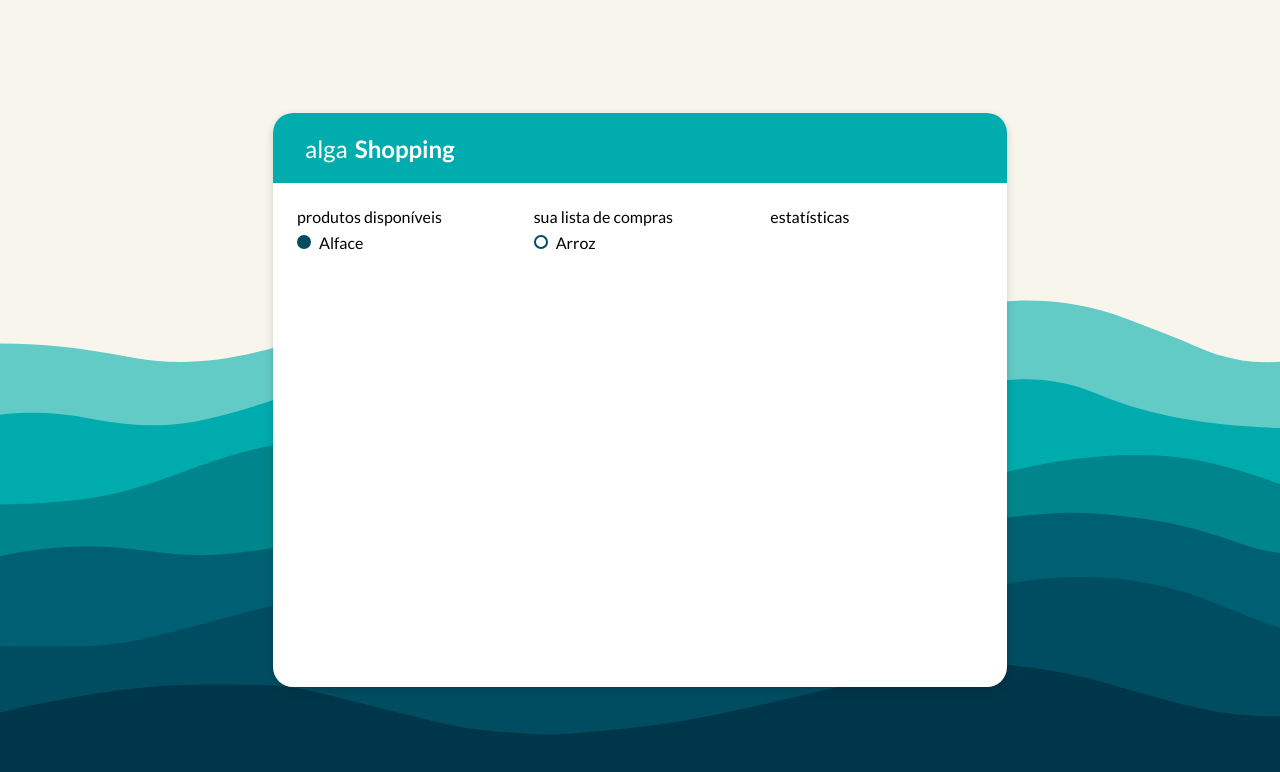
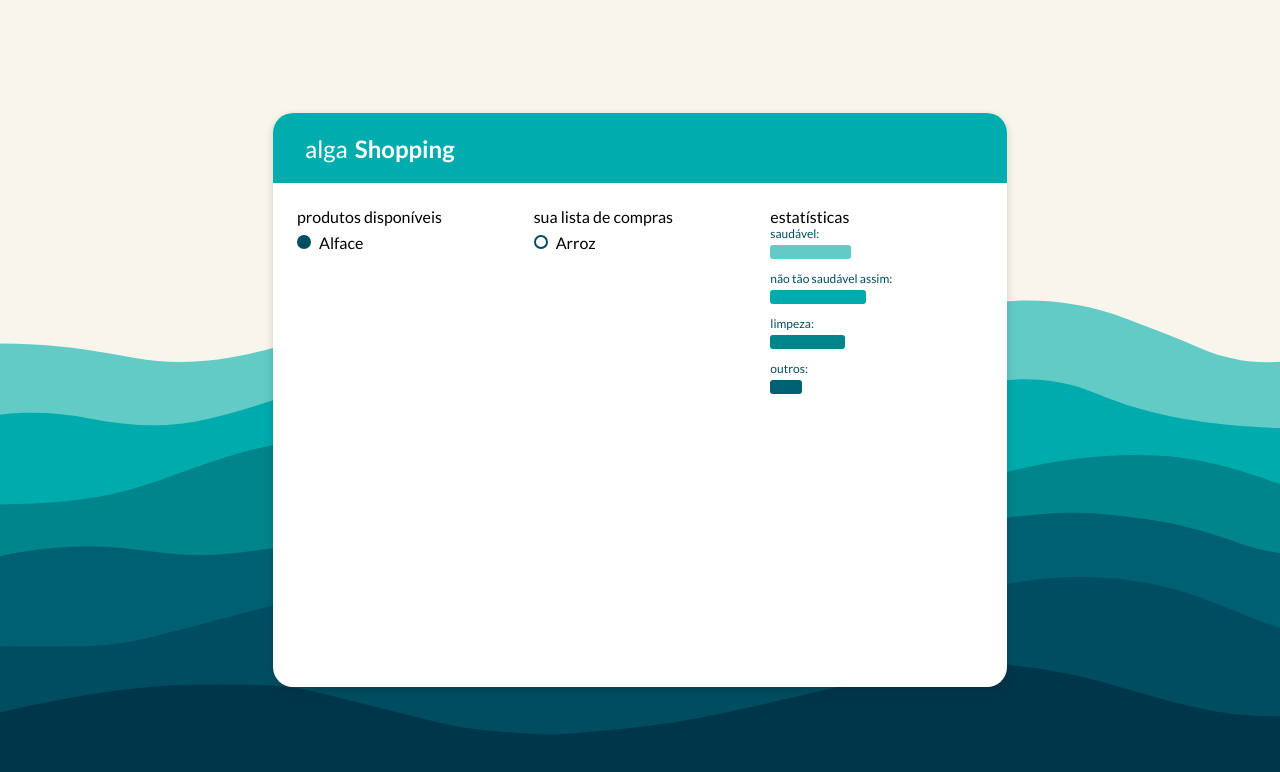
Before and after one commit to titiscms/algashopping, a React (Create React App) app: page / in a window 1280 px wide. Shown: the top 772 px of the page. Built offline with nearby package versions, Linux system fonts and the light colour scheme.

Commit message:
add linechart shared component

```diff
--- a/src/components/App/App.jsx
+++ b/src/components/App/App.jsx
@@ -1,12 +1,22 @@
-import React, { useState } from 'react'
+import React, { useState, useEffect } from 'react'
+import { Wrapper, Container } from './App.styles'
 import AppHeader from '../AppHeader'
 import AppContainer from '../AppContainer'
-import { Wrapper, Container } from './App.styles'
 import Checkbox from '../../shared/Checkbox/Checkbox'
+import LineChart from '../../shared/LineChart/LineChart'
 
 function App() {
     const [ lettuce, setLettuce ] = useState(true)
     const [ rice, setRice ] = useState(false)
+    const [ healthy, setHealthy ] = useState(20)
+
+    const colors = [ '#62cbc6', '#00abad', '#00858c', '#006073', '#004d61' ]
+
+    useEffect(function() {
+        setTimeout(() => {
+            setHealthy(80)
+        }, 5000)
+    },[])
 
     return <Wrapper>
         <Container>
@@ -32,6 +42,31 @@ function App() {
                 </div>}
                 right={<div>
                     estatísticas
+
+                    <LineChart
+                        color={colors[0]}
+                        title="saudável"
+                        percentage={healthy}
+                    />
+
+
+                    <LineChart
+                        color={colors[1]}
+                        title="não tão saudável assim"
+                        percentage={45}
+                    />
+
+                    <LineChart
+                        color={colors[2]}
+                        title="limpeza"
+                        percentage={35}
+                    />
+
+                    <LineChart
+                        color={colors[3]}
+                        title="outros"
+                        percentage={15}
+                    />
                 </div>}
             />
         </Container>
--- /dev/null
+++ b/src/shared/LineChart/LineChart.jsx
@@ -0,0 +1,16 @@
+import React from 'react'
+import { Wrapper, ProgressBar } from './LineChart.styles'
+
+function LineChart({ title, percentage, color }) {
+    return <Wrapper>
+        <span>
+            { title }:
+        </span>
+        <ProgressBar
+            color={ color }
+            percentage={ percentage }
+        />
+    </Wrapper>
+}
+
+export default LineChart
--- /dev/null
+++ b/src/shared/LineChart/LineChart.styles.js
@@ -0,0 +1,23 @@
+import styled from 'styled-components'
+
+export const Wrapper = styled.div`
+    display: flex;
+    flex-direction: column;
+
+    margin-bottom: 12px;
+
+    span {
+        font-size: 12px;
+        color: #004d61;
+        margin-bottom: 4px;
+    }
+`
+
+export const ProgressBar = styled.div`
+    height: 14px;
+    border-radius: 3px;
+    background-color: ${props => props.color ? props.color : '#004d61'};
+    width: ${ props => props.percentage ? props.percentage : 0 }%;
+
+    transition: .5s ease;
+`
--- /dev/null
+++ b/src/shared/LineChart/index.js
@@ -0,0 +1 @@
+export { default } from './LineChart'
```
